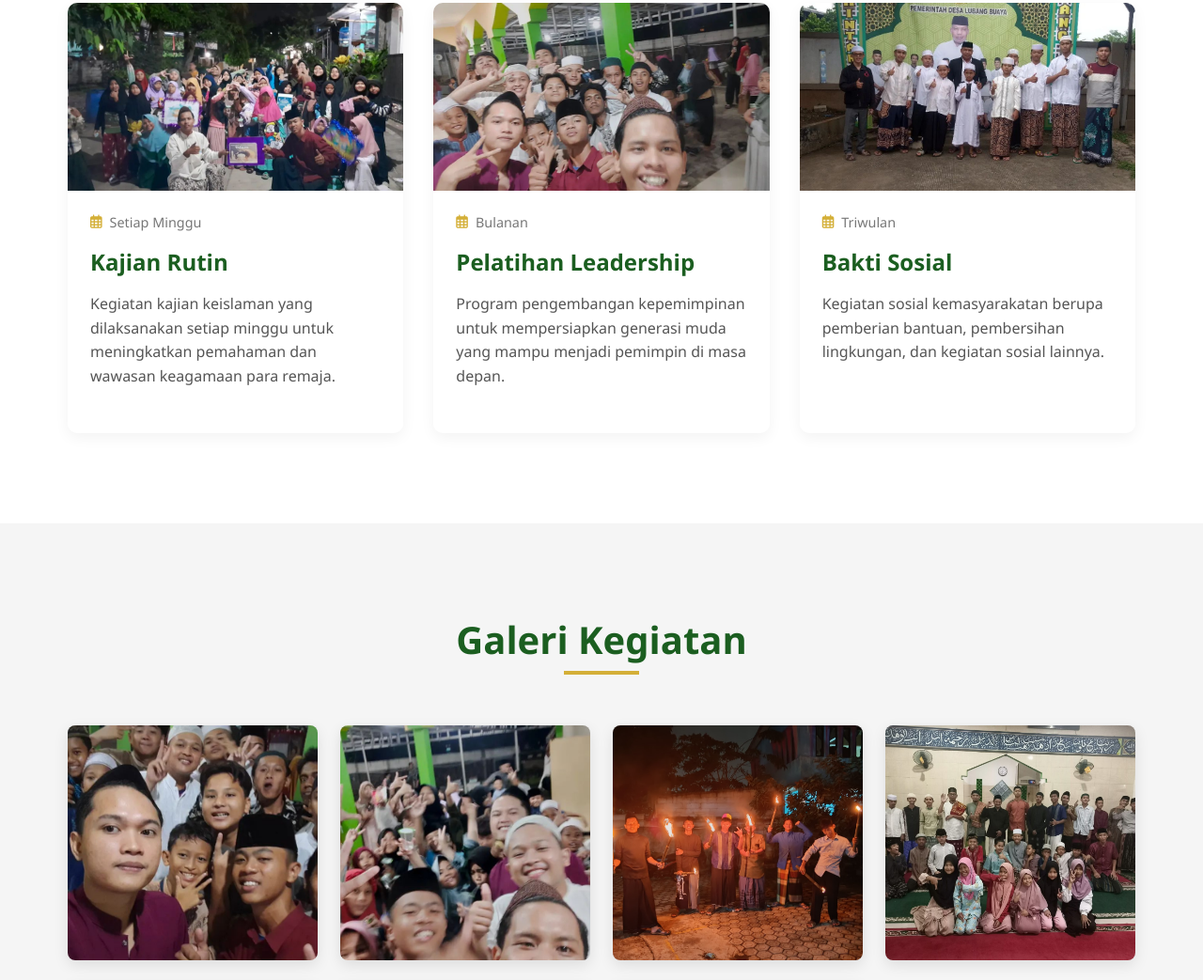
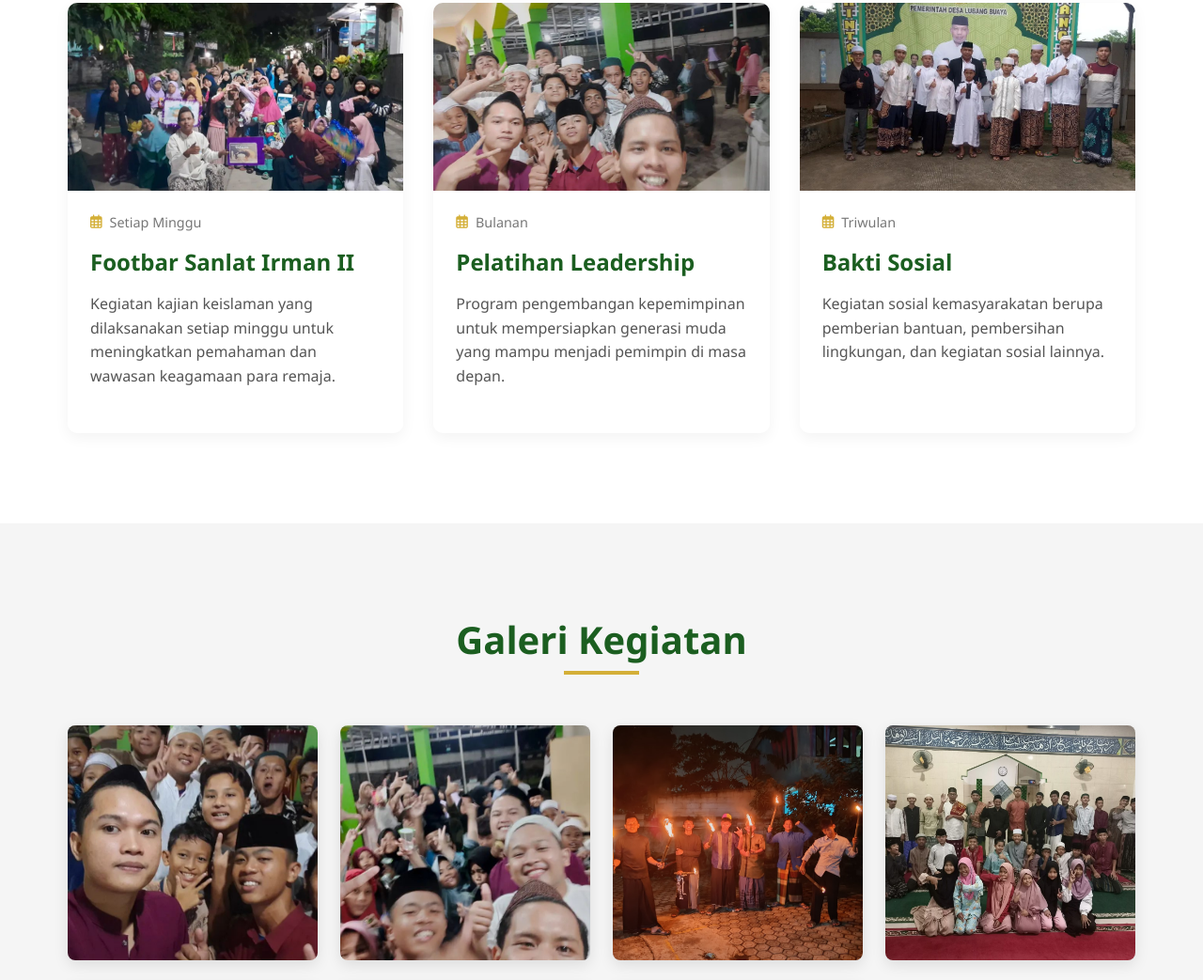
Before and after one commit to Mgna2/IKATAN-REMAJA-MASJID, a plain HTML site: page index.html in a window 1280 px wide. Shown: the part 1880-2923 px from the top of the page at 94% size. Drawn offline with Linux system fonts and the light colour scheme.

Commit message:
index.html

```diff
--- a/index.html
+++ b/index.html
@@ -115,7 +115,7 @@
                             <i class="far fa-calendar-alt"></i>
                             <span>Setiap Minggu</span>
                         </div>
-                        <h3>Kajian Rutin</h3>
+                        <h3>Footbar Sanlat Irman II</h3>
                         <p>Kegiatan kajian keislaman yang dilaksanakan setiap minggu untuk meningkatkan pemahaman dan wawasan keagamaan para remaja.</p>
 
                     </div>
```
